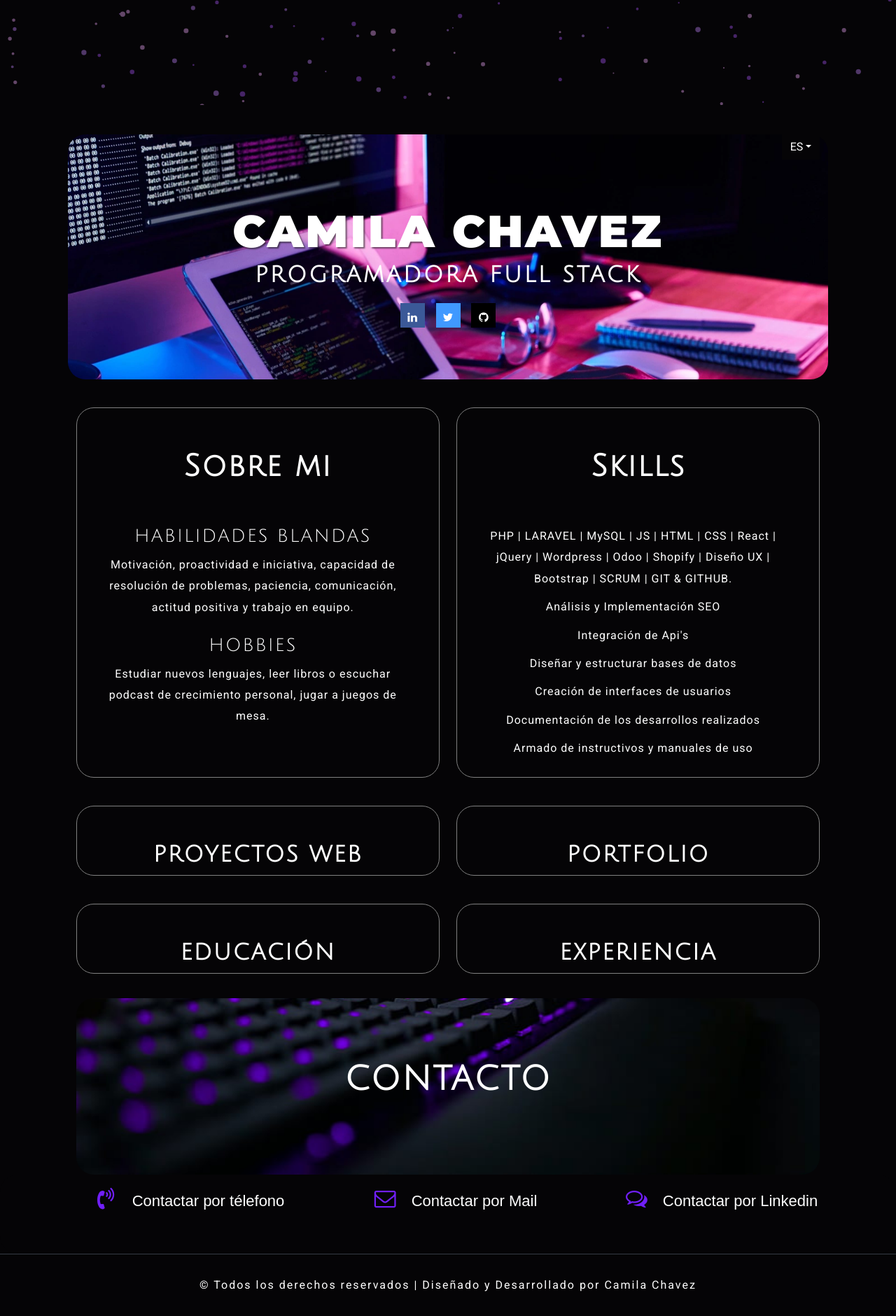
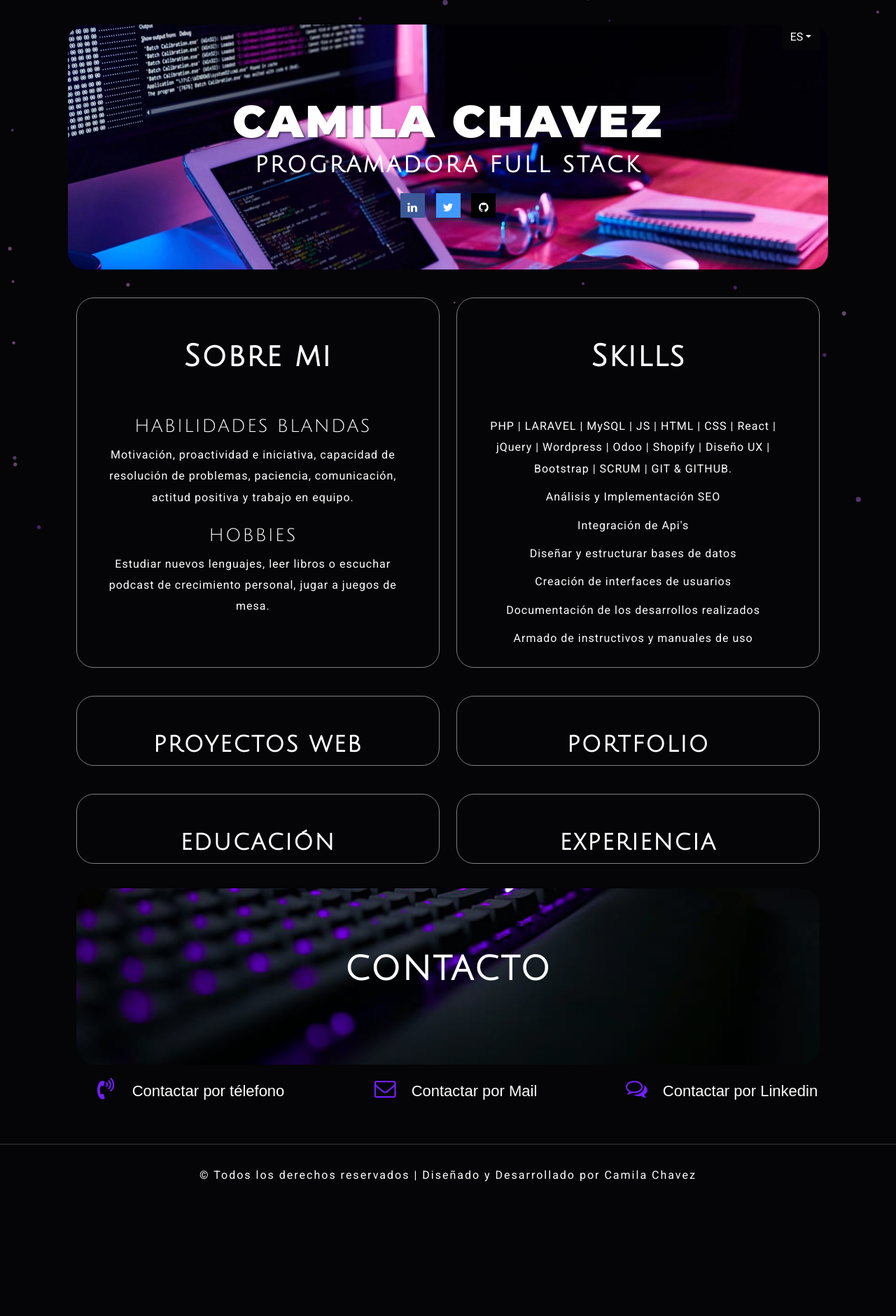
Before and after one commit to camimchavez/portfolio, a PHP site: page / in a window 1280 px wide. Shown: the whole page at 70% size. After the commit the page ends 1688 px from the top, so only its background shows below. Run offline with PHP 8.4, Linux system fonts and the light colour scheme; some libraries are stand-ins or nearby versions.

Commit message:
Add files via upload

```diff
--- a/css/style.css
+++ b/css/style.css
@@ -10,6 +10,7 @@ body{
 	background: #050406;
 	height: 100%;
 	width: 100%;
+     overflow-x:hidden;
 }
 body a{
 	transition: 0.5s all;
@@ -38,6 +39,11 @@ body a:focus {
     outline: none;
 	text-decoration:none;
 }
+section{
+    position: relative;
+    z-index: 2;
+}
+
 /*-- banner --*/
 .w3-banner-left{
     background: url(../images/b12.webp)no-repeat 0px 0px;
@@ -1362,6 +1368,9 @@ p.footer-w3l-te {
 }
 }
 
+
+
+
 /*-- /responsive design --*/
 /*-- timeline design --*/
 .main-timeline{position:relative}
@@ -1423,3 +1432,16 @@ p.footer-w3l-te {
 .main-timeline .timeline-content:before,.main-timeline .timeline:nth-child(2n) .timeline-content:before{left:99px}
 .main-timeline .timeline-content:after,.main-timeline .timeline:nth-child(2n) .timeline-content:after{left:65px}
 }
+
+
+/* Particulas fondo general */
+#particles-global{
+    position: fixed;
+    width: 100%;
+    height: 100%;
+    top: 0;
+    left: 0;
+    z-index: -1;
+    background: #050406;
+}
+/* FIN particulas fondo general */
```
